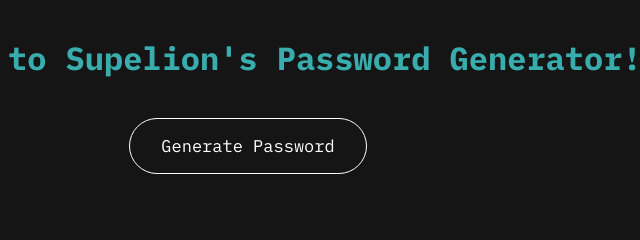
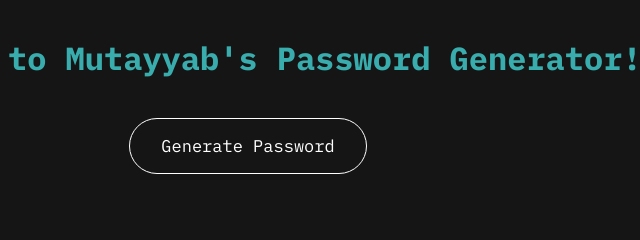
Before and after one commit to Supelion/PasswordGeneratorWebsite, a plain HTML site: page index.html in a window 1280 px wide. Shown: the top 240 px of the page, 392-1032 px from the left. Drawn offline with Linux system fonts and the light colour scheme.

Commit message:
Update index.html

```diff
--- a/index.html
+++ b/index.html
@@ -15,7 +15,7 @@
         <p>Please enable JavaScript so that the password generator can work!</p>
     </noscript>
 
-    <h1>Welcome to Supelion's Password Generator!</h1>
+    <h1>Welcome to Mutayyab's Password Generator!</h1>
 
     <p id = "password-button">Generate Password</p>
     <p id = "pw-output"></p>
```
